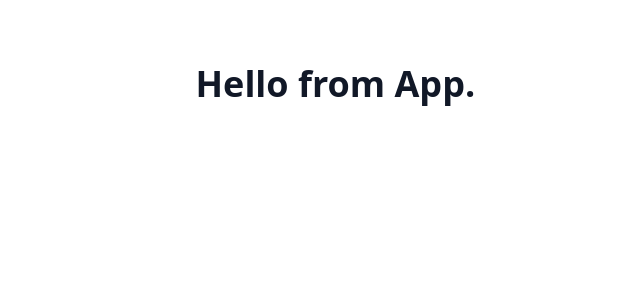
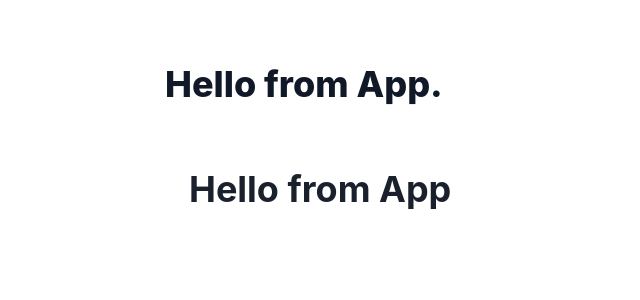
Before and after one commit to MarcusTHellams/ui-template, a React (Vite) app: page / in a window 1280 px wide. Shown: the top 300 px of the page, without its empty margins (147-787 px from the left). Built offline with nearby package versions, Linux system fonts and the light colour scheme.

Commit message:
add chakra

```diff
--- a/package.json
+++ b/package.json
@@ -15,6 +15,10 @@
     "prepare": "husky install"
   },
   "dependencies": {
+    "@chakra-ui/react": "^2.8.0",
+    "@emotion/react": "^11.11.1",
+    "@emotion/styled": "^11.11.0",
+    "framer-motion": "^10.13.0",
     "react": "^18.2.0",
     "react-dom": "^18.2.0"
   },
--- a/src/App.tsx
+++ b/src/App.tsx
@@ -1,8 +1,15 @@
+import { Container, Heading } from '@chakra-ui/react';
+
 function App() {
   return (
-    <div className="prose container mx-auto mt-16">
-      <h1>Hello from App.</h1>
-    </div>
+    <>
+      <div className={'prose container mx-auto mt-16'}>
+        <h1>Hello from App.</h1>
+      </div>
+      <Container mt="16" maxW="container.sm">
+        <Heading as="h1">Hello from App</Heading>
+      </Container>
+    </>
   );
 }
 
--- a/src/main.tsx
+++ b/src/main.tsx
@@ -1,5 +1,6 @@
 import './index.css';
 
+import { ChakraProvider } from '@chakra-ui/react';
 import React from 'react';
 import ReactDOM from 'react-dom/client';
 
@@ -7,6 +8,8 @@ import App from './App';
 
 ReactDOM.createRoot(document.getElementById('root') as HTMLElement).render(
   <React.StrictMode>
-    <App />
+    <ChakraProvider>
+      <App />
+    </ChakraProvider>
   </React.StrictMode>
 );
```
Also changed, not shown: 1 other file (tests, documents, lock files or other folders).
